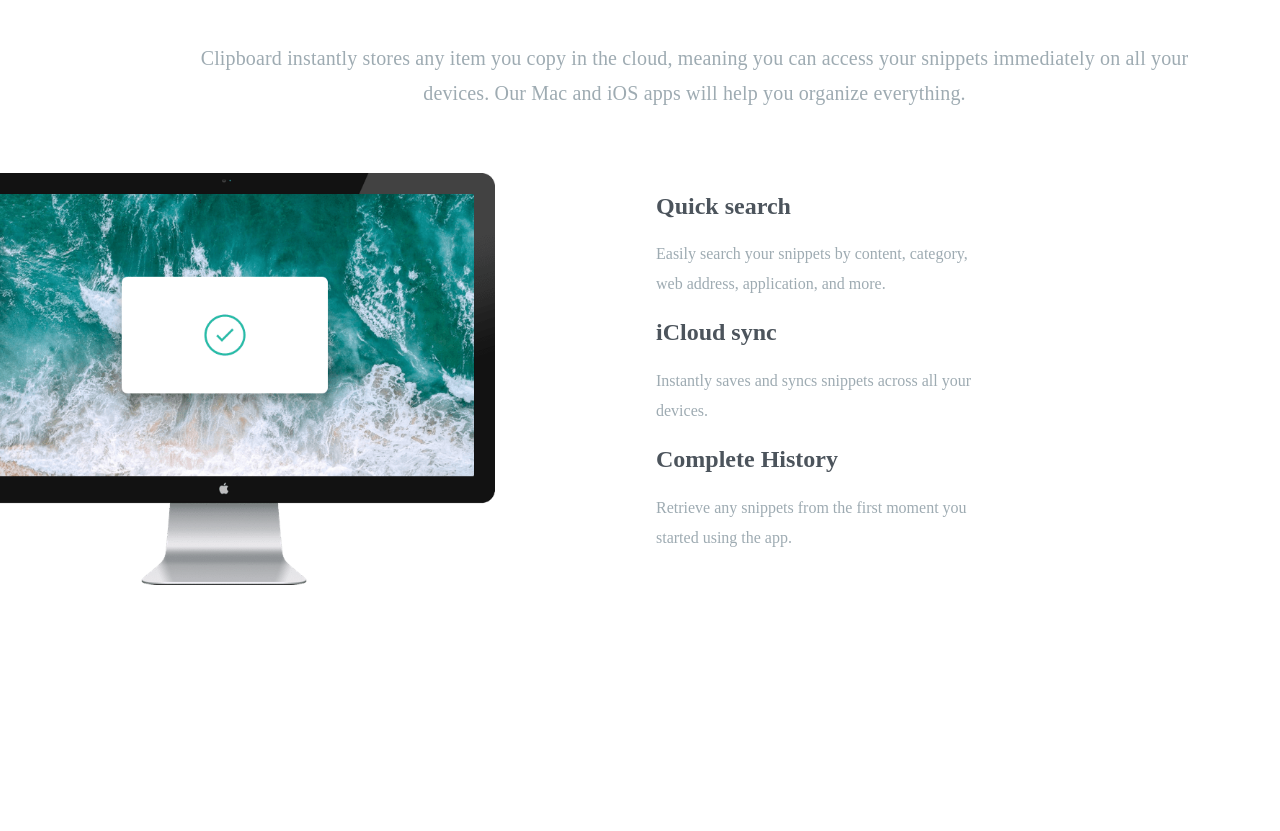
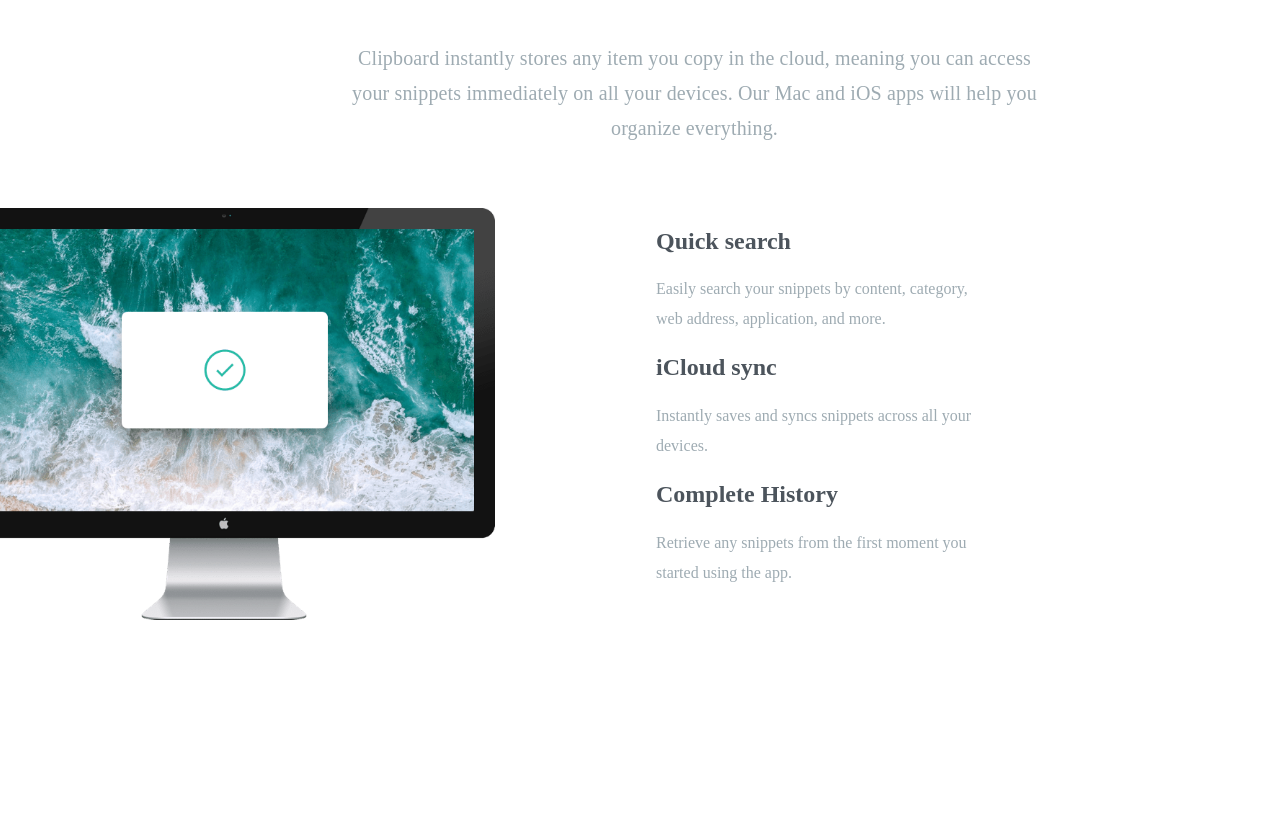
Before and after one commit to sweetieARKO/clipboard-landing-page, a plain HTML site: page index.html in a window 1280 px wide. Shown: the part 713-1544 px from the top of the page. Drawn offline with Linux system fonts and the light colour scheme; a web font is replaced by a local one.

Commit message:
new changes

```diff
--- a/css/index.css
+++ b/css/index.css
@@ -122,7 +122,7 @@ border: none;
 
     color:#9EABB2;
     text-align: center;
-    width: 78%;
+    width: 55%;
     padding-left: 93px;
     letter-spacing: 0.15px;
     line-height: 35px;
```
